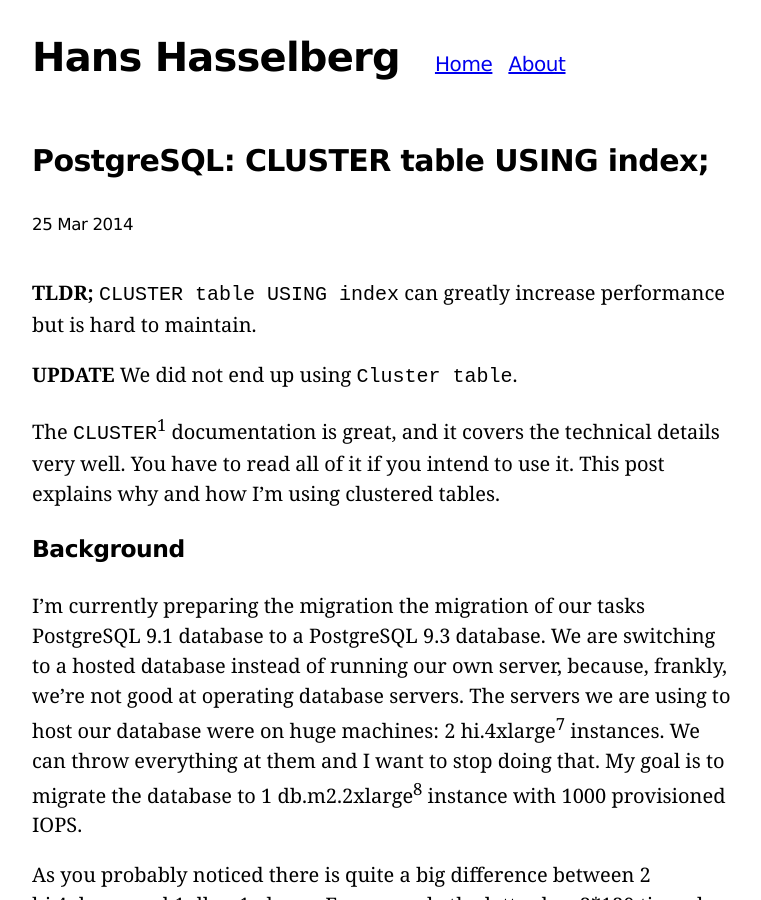
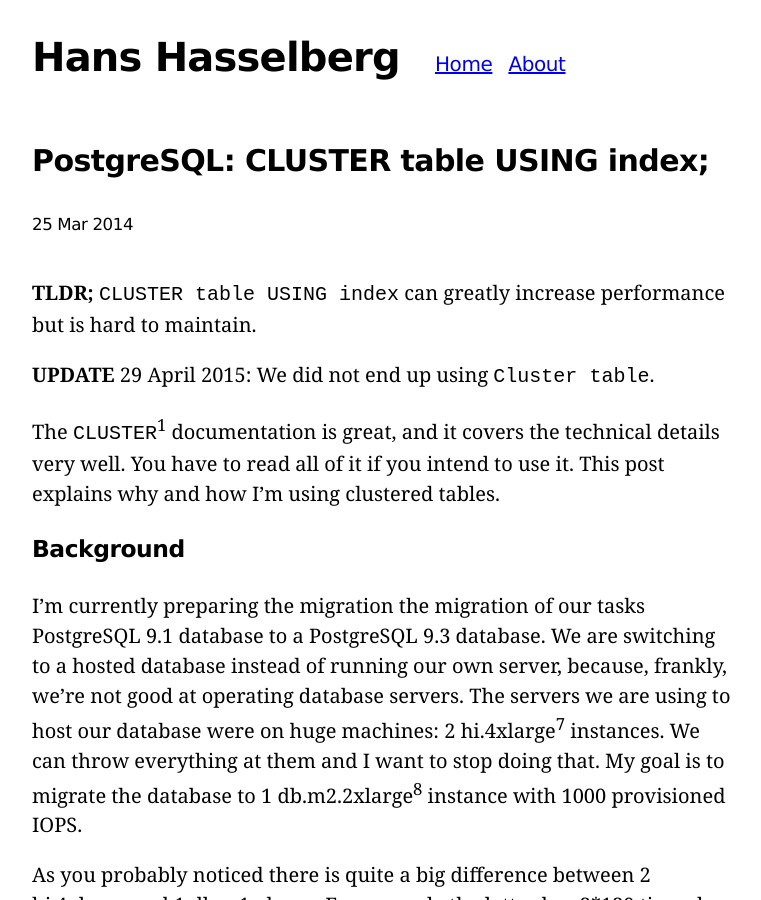
Before and after one commit to hanshasselberg/i0rek.github.io, a Jekyll site: the page built from _posts/2014-03-25-postgresql_cluster.markdown, in a window 1280 px wide and 900 px high. Shown: the whole window, without its empty margins (258-1019 px from the left). Built offline with Jekyll 4.4.1, drawn with Linux system fonts in a browser that asks for light colours; Markdown is read by kramdown in place of the engine named in the settings; comment, search, counter and statistics services are not loaded.

Commit message:
add date.

```diff
--- a/_posts/2014-03-25-postgresql_cluster.markdown
+++ b/_posts/2014-03-25-postgresql_cluster.markdown
@@ -6,7 +6,7 @@
 
 __TLDR;__ `CLUSTER table USING index` can greatly increase performance but is hard to maintain.
 
-__UPDATE__ We did not end up using `Cluster table`.
+__UPDATE__ 29 April 2015: We did not end up using `Cluster table`.
 
 The `CLUSTER`<sup>1</sup> documentation is great, and it covers the technical details very well. You have to read all of it if you intend to use it. This post explains why and how I'm using clustered tables.
 
```
